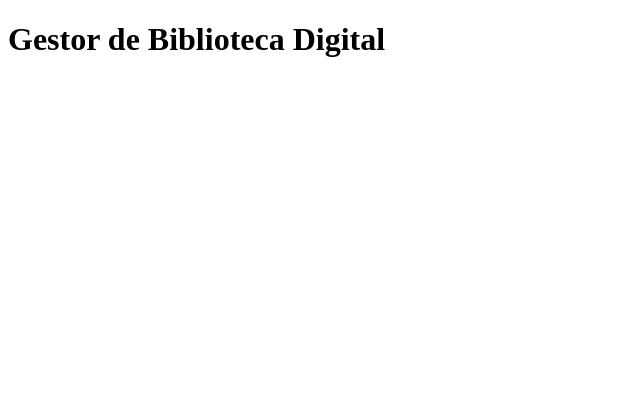
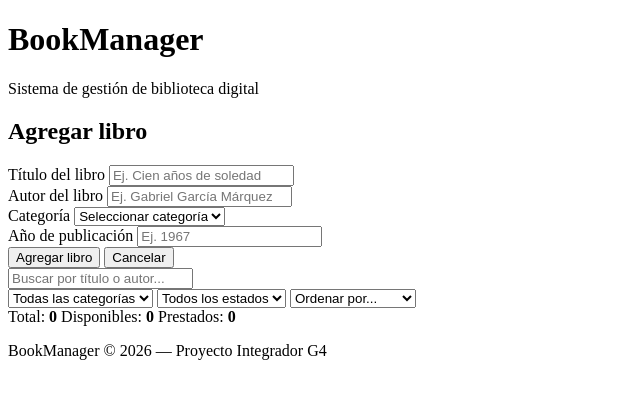
Before and after one commit to wigsdev/gestor-biblioteca-digital, a website: page index.html in a window 1280 px wide. Shown: the whole page, without its empty margins (0-640 px from the left). Drawn offline with Linux system fonts and the light colour scheme.

Commit message:
Primer avance de la estructura HTML

```diff
--- a/index.html
+++ b/index.html
@@ -1,54 +1,203 @@
-<!DOCTYPE html>
+<!doctype html>
 <html lang="es">
   <head>
-    <meta charset="UTF-8">
-    <meta name="viewport" content="width=device-width, initial-scale=1.0">
+    <meta charset="UTF-8" />
+    <meta name="viewport" content="width=device-width, initial-scale=1.0" />
     <title>BookManager — Gestión de Biblioteca</title>
-    <link rel="stylesheet" href="css/styles.css">
+    <link rel="stylesheet" href="css/styles.css" />
   </head>
   <body>
-
-    <!--
-        BookManager — Sistema de gestión de biblioteca digital
-
-        Antes de modificar este archivo, revisar:
-        → docs/guia-desarrollo.md (IDs, clases, estructura completa)
-        → docs/backlog.md (criterios de aceptación de T-01a)
-    -->
-
-    <!-- T-01a: Encabezado -->
+    <!doctype html>
+    <html lang="es">
+      <head>
+        <meta charset="UTF-8" />
+        <meta name="viewport" content="width=device-width, initial-scale=1.0" />
+        <meta
+          name="description"
+          content="Sistema de gestión de biblioteca digital - BookManager"
+        />
+        <title>BookManager - Biblioteca Digital</title>
+        <link rel="stylesheet" href="css/styles.css" />
+      </head>
+      <body>
         <header class="encabezado">
-        <h1>Gestor de Biblioteca Digital</h1>
+          <h1>BookManager</h1>
+          <p>Sistema de gestión de biblioteca digital</p>
         </header>
 
-    <!-- T-01a: Contenido principal -->
         <main class="principal">
+          <section class="formulario-seccion" aria-labelledby="titulo-form">
+            <h2 id="titulo-form">Agregar libro</h2>
 
-        <!-- Formulario de registro/edición -->
-        <section class="formulario-seccion">
+            <form id="formulario-libro" class="formulario" novalidate>
+              <div class="formulario-grupo">
+                <label class="formulario-etiqueta" for="titulo"
+                  >Título del libro</label
+                >
+                <input
+                  class="formulario-campo"
+                  id="titulo"
+                  type="text"
+                  placeholder="Ej. Cien años de soledad"
+                />
+                <span
+                  class="formulario-error"
+                  id="error-titulo"
+                  aria-live="polite"
+                ></span>
+              </div>
+
+              <div class="formulario-grupo">
+                <label class="formulario-etiqueta" for="autor"
+                  >Autor del libro</label
+                >
+                <input
+                  class="formulario-campo"
+                  id="autor"
+                  type="text"
+                  placeholder="Ej. Gabriel García Márquez"
+                />
+                <span
+                  class="formulario-error"
+                  id="error-autor"
+                  aria-live="polite"
+                ></span>
+              </div>
+
+              <div class="formulario-grupo">
+                <label class="formulario-etiqueta" for="categoria"
+                  >Categoría</label
+                >
+                <select class="formulario-select" id="categoria">
+                  <option value="">Seleccionar categoría</option>
+                  <option value="Novela">Novela</option>
+                  <option value="Ciencia ficción">Ciencia ficción</option>
+                  <option value="Historia">Historia</option>
+                  <option value="Tecnología">Tecnología</option>
+                  <option value="Fantasía">Fantasía</option>
+                  <option value="Otros">Otros</option>
+                </select>
+                <span
+                  class="formulario-error"
+                  id="error-categoria"
+                  aria-live="polite"
+                ></span>
+              </div>
+
+              <div class="formulario-grupo">
+                <label class="formulario-etiqueta" for="anio"
+                  >Año de publicación</label
+                >
+                <input
+                  class="formulario-campo"
+                  id="anio"
+                  type="number"
+                  placeholder="Ej. 1967"
+                  min="1900"
+                />
+                <span
+                  class="formulario-error"
+                  id="error-anio"
+                  aria-live="polite"
+                ></span>
+              </div>
+
+              <div class="formulario-acciones">
+                <button id="btn-submit" class="btn btn-primario" type="submit">
+                  Agregar libro
+                </button>
+                <button
+                  id="btn-cancelar"
+                  class="btn btn-secundario oculto"
+                  type="button"
+                >
+                  Cancelar
+                </button>
+              </div>
+            </form>
           </section>
 
-        <!-- Buscador, filtros y ordenamiento -->
-        <section class="controles-seccion">
-        </section>
+          <section
+            class="controles-seccion"
+            aria-label="Controles de búsqueda y filtrado"
+          >
+            <div class="controles-busqueda">
+              <!-- Tipo search y aria-label añadidos -->
+              <input
+                id="buscador"
+                class="controles-campo"
+                type="search"
+                placeholder="Buscar por título o autor..."
+                aria-label="Buscar libro en el catálogo"
+              />
+            </div>
 
-        <!-- Estadísticas del catálogo -->
-        <section id="estadisticas" class="estadisticas-seccion">
-        </section>
+            <div class="controles-filtros">
+              <select
+                id="filtro-categoria"
+                class="controles-select"
+                aria-label="Filtrar por categoría"
+              >
+                <option value="">Todas las categorías</option>
+                <option value="Novela">Novela</option>
+                <option value="Ciencia ficción">Ciencia ficción</option>
+                <option value="Historia">Historia</option>
+                <option value="Tecnología">Tecnología</option>
+                <option value="Fantasía">Fantasía</option>
+                <option value="Otros">Otros</option>
+              </select>
 
-        <!-- Catálogo de libros (cards generadas por JS) -->
-        <section class="catalogo-seccion">
-            <div id="lista-libros" class="catalogo-grid">
-                <!-- JS renderiza las cards aquí -->
+              <select
+                id="filtro-estado"
+                class="controles-select"
+                aria-label="Filtrar por estado"
+              >
+                <option value="">Todos los estados</option>
+                <option value="disponible">Disponibles</option>
+                <option value="prestado">Prestados</option>
+              </select>
+
+              <select
+                id="ordenamiento"
+                class="controles-select"
+                aria-label="Ordenar catálogo"
+              >
+                <option value="">Ordenar por...</option>
+                <option value="titulo-asc">Título A-Z</option>
+                <option value="titulo-desc">Título Z-A</option>
+                <option value="anio-asc">Año más antiguo</option>
+                <option value="anio-desc">Año más reciente</option>
+              </select>
             </div>
           </section>
 
+          <section
+            id="estadisticas"
+            class="estadisticas-seccion"
+            aria-live="polite"
+          >
+            <span class="estadisticas-item">
+              Total: <strong id="stat-total">0</strong>
+            </span>
+            <span class="estadisticas-item">
+              Disponibles: <strong id="stat-disponibles">0</strong>
+            </span>
+            <span class="estadisticas-item">
+              Prestados: <strong id="stat-prestados">0</strong>
+            </span>
+          </section>
+
+          <section class="catalogo-seccion" aria-label="Catálogo de libros">
+            <div id="lista-libros" class="catalogo-grid"></div>
+          </section>
         </main>
 
-    <!-- T-01a: Pie de página -->
         <footer class="pie">
+          <p>BookManager © 2026 — Proyecto Integrador G4</p>
         </footer>
 
         <script src="js/app.js"></script>
       </body>
     </html>
+  </body>
+</html>
```
Lines whose indentation alone changed are shown as unchanged.
